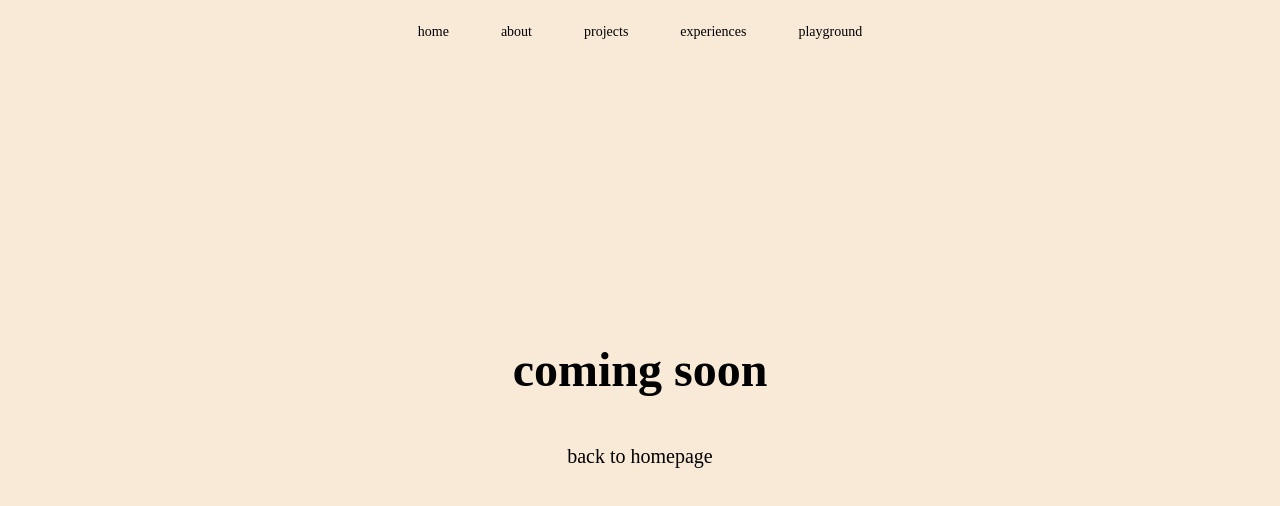
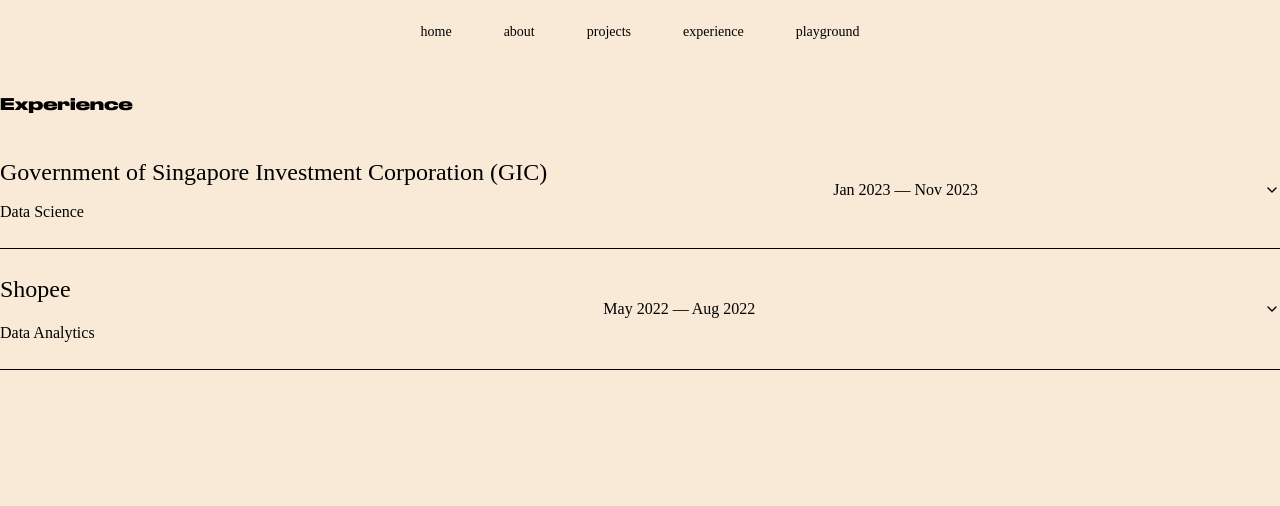
Before and after one commit to brextonho/website, a Next.js app: page /experience in a window 1280 px wide. Before the commit this address had no page. Shown: the top 506 px of the page. Built offline with nearby package versions, Linux system fonts and the light colour scheme.

Commit message:
initial experience page

```diff
--- a/package.json
+++ b/package.json
@@ -16,6 +16,7 @@
     "@fortawesome/free-regular-svg-icons": "^6.4.2",
     "@fortawesome/free-solid-svg-icons": "^6.4.2",
     "@fortawesome/react-fontawesome": "^0.2.0",
+    "@radix-ui/react-accordion": "^1.1.2",
     "@radix-ui/react-navigation-menu": "^1.1.4",
     "@radix-ui/react-slot": "^1.0.2",
     "@react-three/drei": "^9.92.5",
--- /dev/null
+++ b/src/app/components/Accordion.tsx
@@ -0,0 +1,47 @@
+import {
+    Accordion,
+    AccordionContent,
+    AccordionItem,
+    AccordionTrigger,
+  } from "@/app/components/ui/accordion"
+
+export function AccordionDemo() {
+return (
+    <Accordion type="single" collapsible className="w-full">
+
+        <AccordionItem value="item-1">
+            <AccordionTrigger className="sm:flex flex-row">
+                <div className="flex flex-col items-start">
+                    <h2 className="mb-3 text-2xl">Government of Singapore Investment Corporation (GIC)</h2>
+                    <h3 className="text-md">Data Science</h3>
+                </div>
+                <div className="flex flex-col items-end">
+                    Jan 2023 — Nov 2023
+                </div>
+            </AccordionTrigger>
+            <AccordionContent>
+            PE Strats
+
+            <p className="text-light">Tools and Technologies:</p>
+            Python, SnowSQL, Tableau, git
+            </AccordionContent>
+        </AccordionItem>
+
+        <AccordionItem value="item-2">
+            <AccordionTrigger className="flex">
+                <div className="flex flex-col items-start">
+                    <h2 className="mb-4 text-2xl">Shopee</h2>
+                    <h3 className="text-md">Data Analytics</h3>
+                </div>
+                <div className="flex flex-col items-end">
+                    May 2022 — Aug 2022
+                </div>
+            </AccordionTrigger>
+            <AccordionContent>
+            Shopee Mall, Supermarket, Supply Chain
+            </AccordionContent>
+        </AccordionItem>
+
+    </Accordion>
+)
+}
--- a/src/app/components/NavBar.tsx
+++ b/src/app/components/NavBar.tsx
@@ -17,7 +17,7 @@
   { href: "/", title: "home" },
   { href: "/about", title: "about" },
   { href: "/projects", title: "projects" },
-  { href: "/experiences", title: "experiences" },
+  { href: "/experience", title: "experience" },
   { href: "/playground", title: "playground" },
 ];
 
--- /dev/null
+++ b/src/app/components/ui/accordion.tsx
@@ -0,0 +1,56 @@
+import * as React from "react"
+import * as AccordionPrimitive from "@radix-ui/react-accordion"
+import { ChevronDown } from "lucide-react"
+
+import { cn } from "@/lib/utils"
+
+const Accordion = AccordionPrimitive.Root
+
+const AccordionItem = React.forwardRef<
+  React.ElementRef<typeof AccordionPrimitive.Item>,
+  React.ComponentPropsWithoutRef<typeof AccordionPrimitive.Item>
+>(({ className, ...props }, ref) => (
+  <AccordionPrimitive.Item
+    ref={ref}
+    className={cn("border-b", className)}
+    {...props}
+  />
+))
+AccordionItem.displayName = "AccordionItem"
+
+const AccordionTrigger = React.forwardRef<
+  React.ElementRef<typeof AccordionPrimitive.Trigger>,
+  React.ComponentPropsWithoutRef<typeof AccordionPrimitive.Trigger>
+>(({ className, children, ...props }, ref) => (
+  <AccordionPrimitive.Header className="flex">
+    <AccordionPrimitive.Trigger
+      ref={ref}
+      className={cn(
+        "flex flex-1 items-center justify-between py-6 font-medium transition-all hover:text-neutral-400 [&[data-state=open]>svg]:rotate-180", // todo dark light hover box color, not text
+        className
+      )}
+      {...props}
+    >
+      {children}
+      <ChevronDown className="h-4 w-4 shrink-0 transition-transform duration-200" />
+    </AccordionPrimitive.Trigger>
+  </AccordionPrimitive.Header>
+))
+AccordionTrigger.displayName = AccordionPrimitive.Trigger.displayName
+
+const AccordionContent = React.forwardRef<
+  React.ElementRef<typeof AccordionPrimitive.Content>,
+  React.ComponentPropsWithoutRef<typeof AccordionPrimitive.Content>
+>(({ className, children, ...props }, ref) => (
+  <AccordionPrimitive.Content
+    ref={ref}
+    className="overflow-hidden text-sm transition-all data-[state=closed]:animate-accordion-up data-[state=open]:animate-accordion-down"
+    {...props}
+  >
+    <div className={cn("pb-5 pt-0", className)}>{children}</div>
+  </AccordionPrimitive.Content>
+))
+
+AccordionContent.displayName = AccordionPrimitive.Content.displayName
+
+export { Accordion, AccordionItem, AccordionTrigger, AccordionContent }
--- /dev/null
+++ b/src/pages/experience.tsx
@@ -0,0 +1,15 @@
+import React from 'react';
+import { NavMenu } from '../app/components/NavBar';
+import { AccordionDemo } from '../app/components/Accordion';
+
+const Experience: React.FC = () => {
+  return (
+    <div className="container mx-auto max-w-7xl h-screen w-full overflow-hidden">
+      <NavMenu/>
+      <h1 className="pt-10 pb-4" >Experience</h1>
+      <AccordionDemo/>
+    </div>
+  );
+};
+
+export default Experience;
--- a/src/pages/index.tsx
+++ b/src/pages/index.tsx
@@ -24,9 +24,9 @@
                 </RectangleButton>
             </Link>
 
-            <Link className="rectangle-button h-sm-vh xl:h-xl-vh" href="/experiences">
+            <Link className="rectangle-button h-sm-vh xl:h-xl-vh" href="/experience">
                 <RectangleButton>
-                  experiences
+                  experience
                 </RectangleButton>
             </Link>
 
--- a/tailwind.config.js
+++ b/tailwind.config.js
@@ -49,7 +49,21 @@
       height: {
         'sm-vh': '12vh', // 12% of the viewport height for 'sm'
         'xl-vh': '15vh', // 15% of the viewport height for 'xl'
-      }
+      },
+      keyframes: {
+        "accordion-down": {
+          from: { height: "0" },
+          to: { height: "var(--radix-accordion-content-height)" },
+        },
+        "accordion-up": {
+          from: { height: "var(--radix-accordion-content-height)" },
+          to: { height: "0" },
+        },
+      },
+      animation: {
+        "accordion-down": "accordion-down 0.2s ease-out",
+        "accordion-up": "accordion-up 0.2s ease-out",
+      },
     },
   },
   plugins: ["prettier-plugin-tailwindcss"],
```
Also changed, not shown: 1 other file (tests, documents, lock files or other folders).
